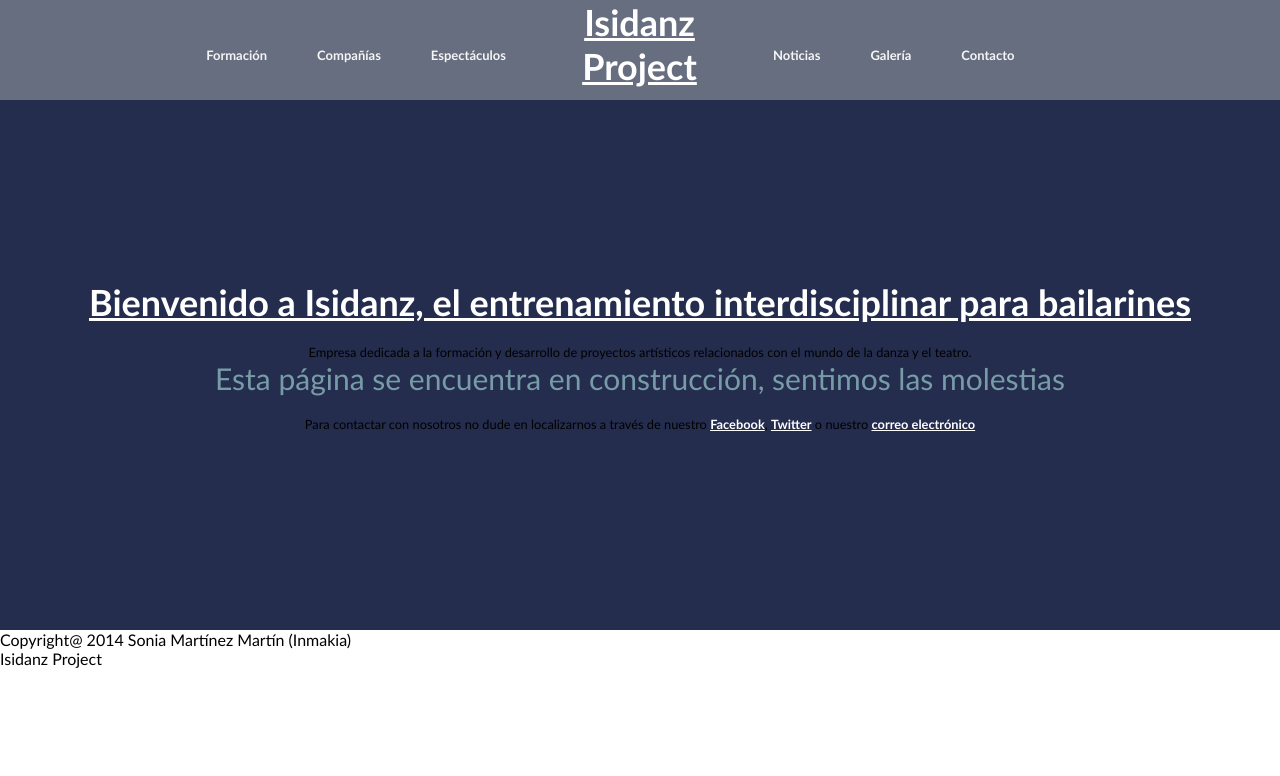
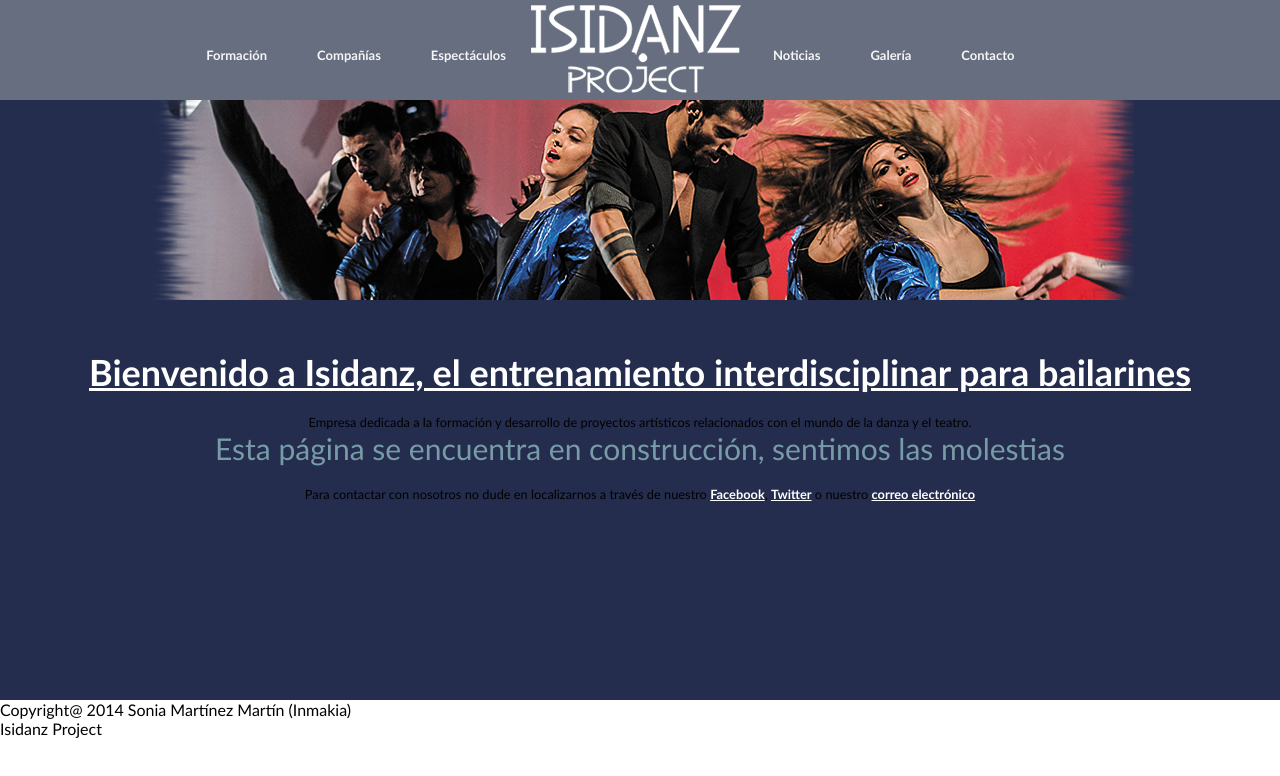
Before and after one commit to Inmakia/isidanz, a plain HTML site: page index.html in a window 1280 px wide. Drawn offline with Linux system fonts and the light colour scheme.

Commit message:
Logo y primera imagen de cabecera añadidas

```diff
--- a/index.html
+++ b/index.html
@@ -15,7 +15,7 @@
 		<li><a href="#">Compañías</a></li>
 		<li><a href="#">Formación</a></li>
 	</ul>
-		<div class="logo"><h1 class="site-title" id="main-logo"><a href="#">Isidanz Project</a></h1></div>
+		<div class="logo"><h1 class="site-title" id="main-logo"><a href="#"></a></h1></div>
 	<ul class="main-nav nav-right">
 		<li><a href="#">Noticias</a></li>
 		<li><a href="#">Galería</a></li>
@@ -29,7 +29,7 @@
 	</ul>
 	</nav>
 </header>
-<section class="photo">
+<section> <div class="photo"></div>
 </section>
 <section class="content">
 <article class="a_left">
--- a/styles/simple.css
+++ b/styles/simple.css
@@ -91,7 +91,6 @@ header {
   width: 100%;
   height: 100px;
   min-width: 988px;
-  margin-bottom: 30px;
   position: relative;
   background: #666E7F;
   /*background: url(../images/bg-menu3.jpg) top left repeat-x;*/
@@ -109,15 +108,16 @@ nav {
 
 .logo {
   width: 217px;
-  height: 100px;
+  height: 90px;
   float: left;
-  margin: 0;
+  margin: 5px auto;
 }
 
 .logo a {
   display: block;
   width: 217px;
-  height: 100px;
+  height: 90px;
+  background: transparent url(../images/logo.png) no-repeat 0 0;
 }
 
 #main-logo {
@@ -232,7 +232,10 @@ ul .main-nav li ul li a {
 }
 
 .photo {
-  height: 100px;
+  height: 200px;
+  margin: 0 auto;
+  width: 988px;
+  background: transparent url(../images/Cabeceras/1.Inicio.png) no-repeat 0 0;
 }
 
 .a_left {
```
Also changed, not shown: images/Cabeceras/1.Inicio.png (added), images/Cabeceras/1.jpg (added), images/SECTION1.jpg (added), images/SECTION2.jpg (added), images/SECTION3.jpg (added), images/logo.png (added), images/seleccionada 1 Principal.jpg (added), images/seleccionada 3 nosaj recortada.jpg (added), images/seleccionada 4.jpg (added), images/seleccionada 5.jpg (added), 4 other files.
